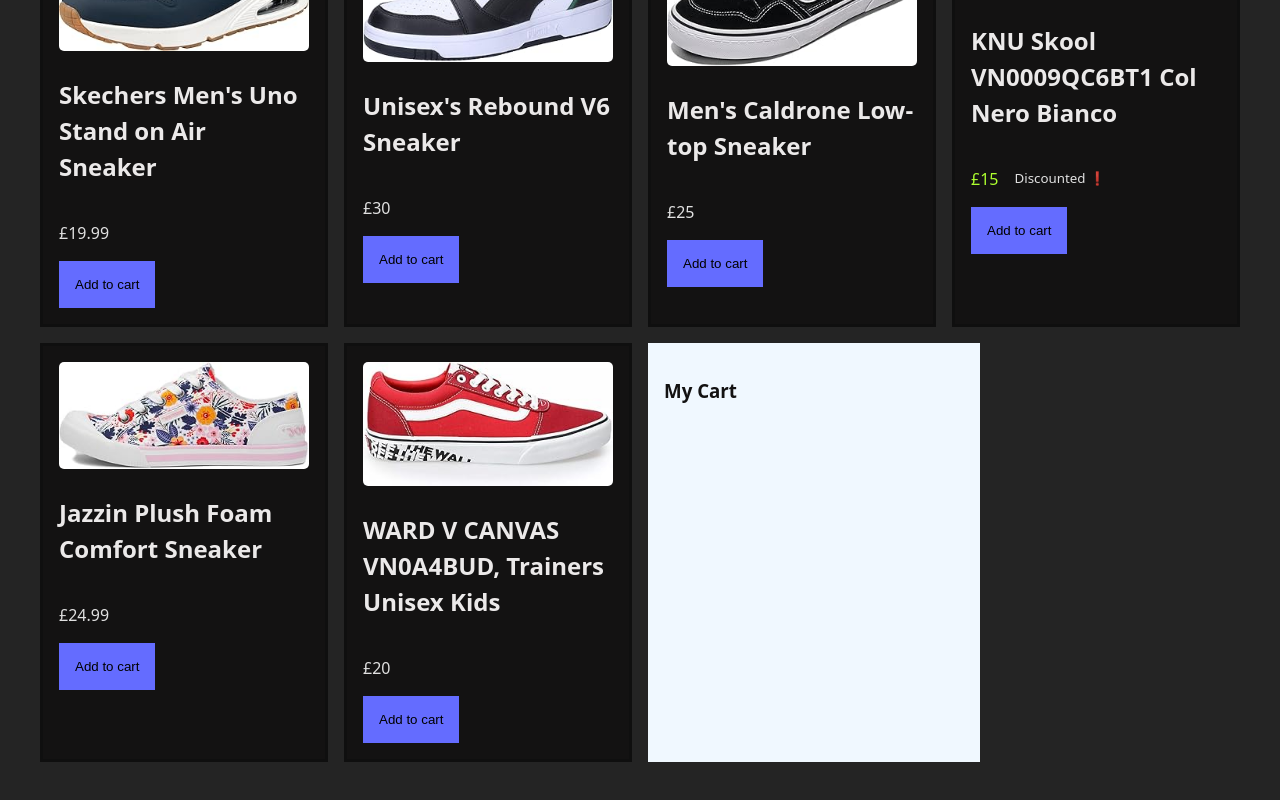
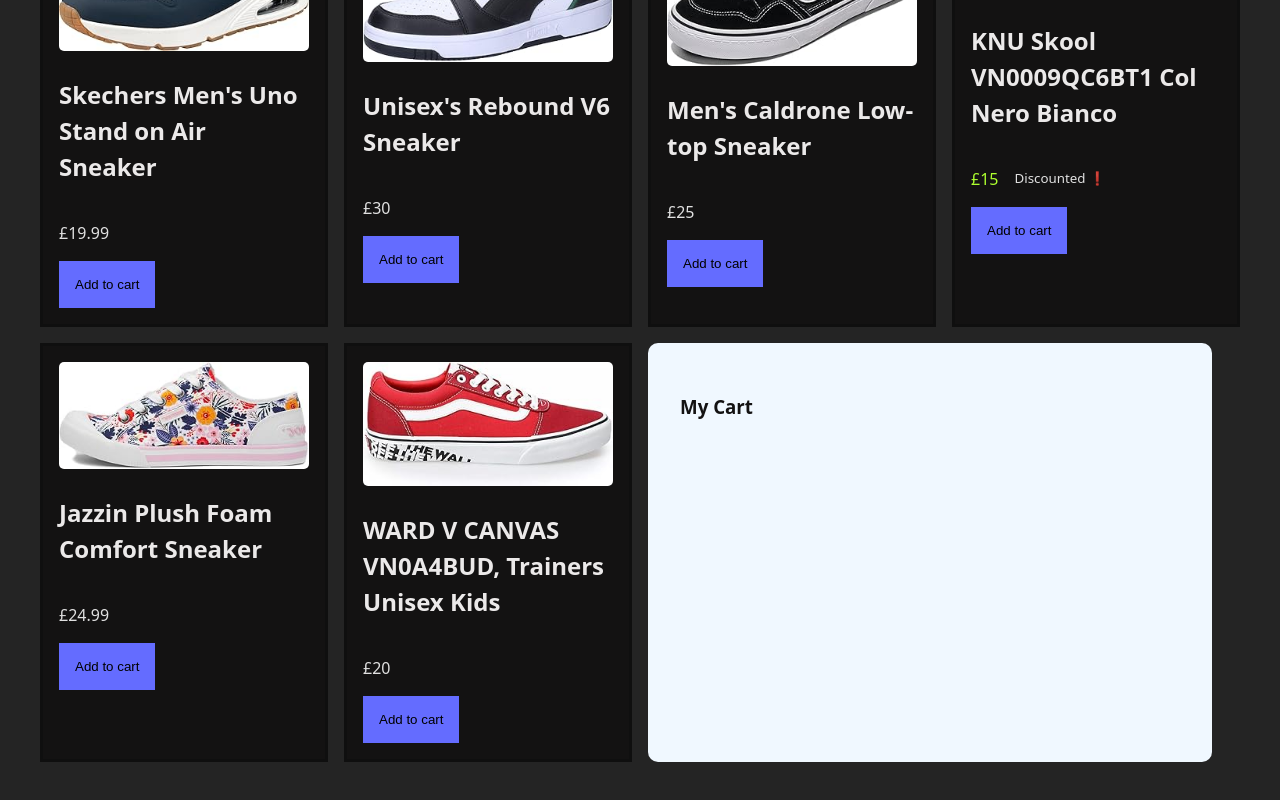
Before and after one commit to bengera/shopping-cart, a React (Vite) app: page / in a window 1280 px wide. Shown: the part 286-1086 px from the top of the page. Built offline with nearby package versions, Linux system fonts and the light colour scheme.

Commit message:
Add shopping cart limits and button

```diff
--- a/src/App.jsx
+++ b/src/App.jsx
@@ -42,8 +42,10 @@ function App() {
   ]);
 
   function handleAddToCart(item) {
-    // if (cartItems.length > 4) window.alert("Shopping cart is full"); // limit cart size
-
+    if (cartItems.length > 4) {
+      window.alert("Shopping cart is full");
+      return;
+    }
     setCartItems((cartItems) => {
       const updatedCart = [...cartItems, item];
       return updatedCart;
@@ -67,7 +69,6 @@ function App() {
 }
 
 function Products({ productList, handleAddToCart, cartItems }) {
-  const cartNumItems = cartItems.length;
   return (
     <>
       {productList.map((item) => (
@@ -103,6 +104,11 @@ function Cart({ cartItems }) {
           </div>
         ))}
       </ul>
+      {!!cartItems.length && (
+        <button className="btn-checkout">
+          {"Proceed to checkout".toUpperCase()}
+        </button>
+      )}
     </div>
   );
 }
--- a/src/index.css
+++ b/src/index.css
@@ -105,6 +105,17 @@ button {
 .cart {
   background-color: aliceblue;
   color: #131212;
-  padding: 1rem 1rem;
-  width: 300px;
+  padding: 2rem 2rem;
+  width: 500px;
+  border-radius: 10px;
 }
+
+.btn-checkout {
+  background-color: rgb(19, 19, 19);
+  padding: 1rem 2rem;
+  border-radius: 5px;
+}
+
+.btn-checkout:hover {
+  background-color: rgb(46, 46, 46);
+}
```
